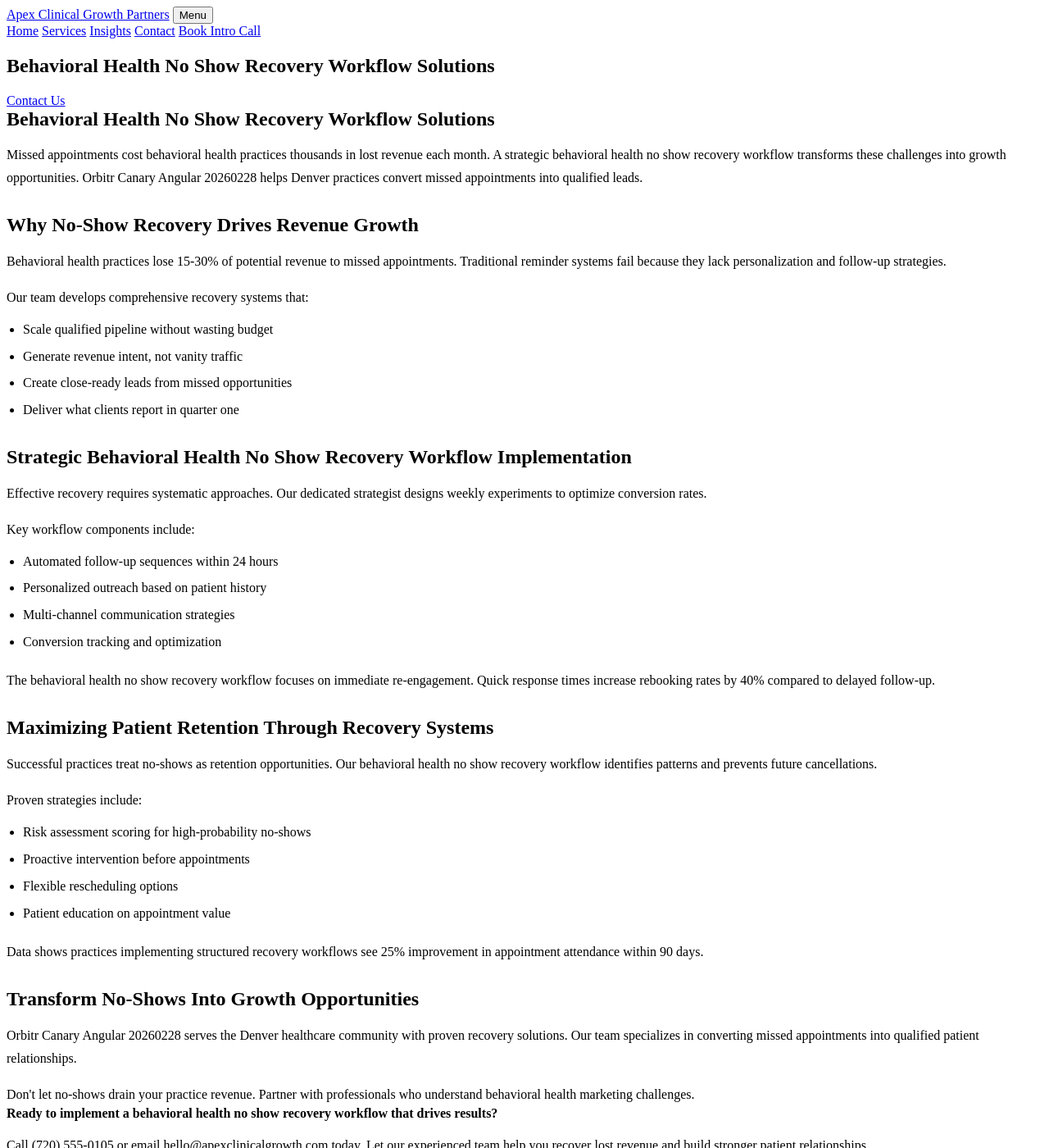
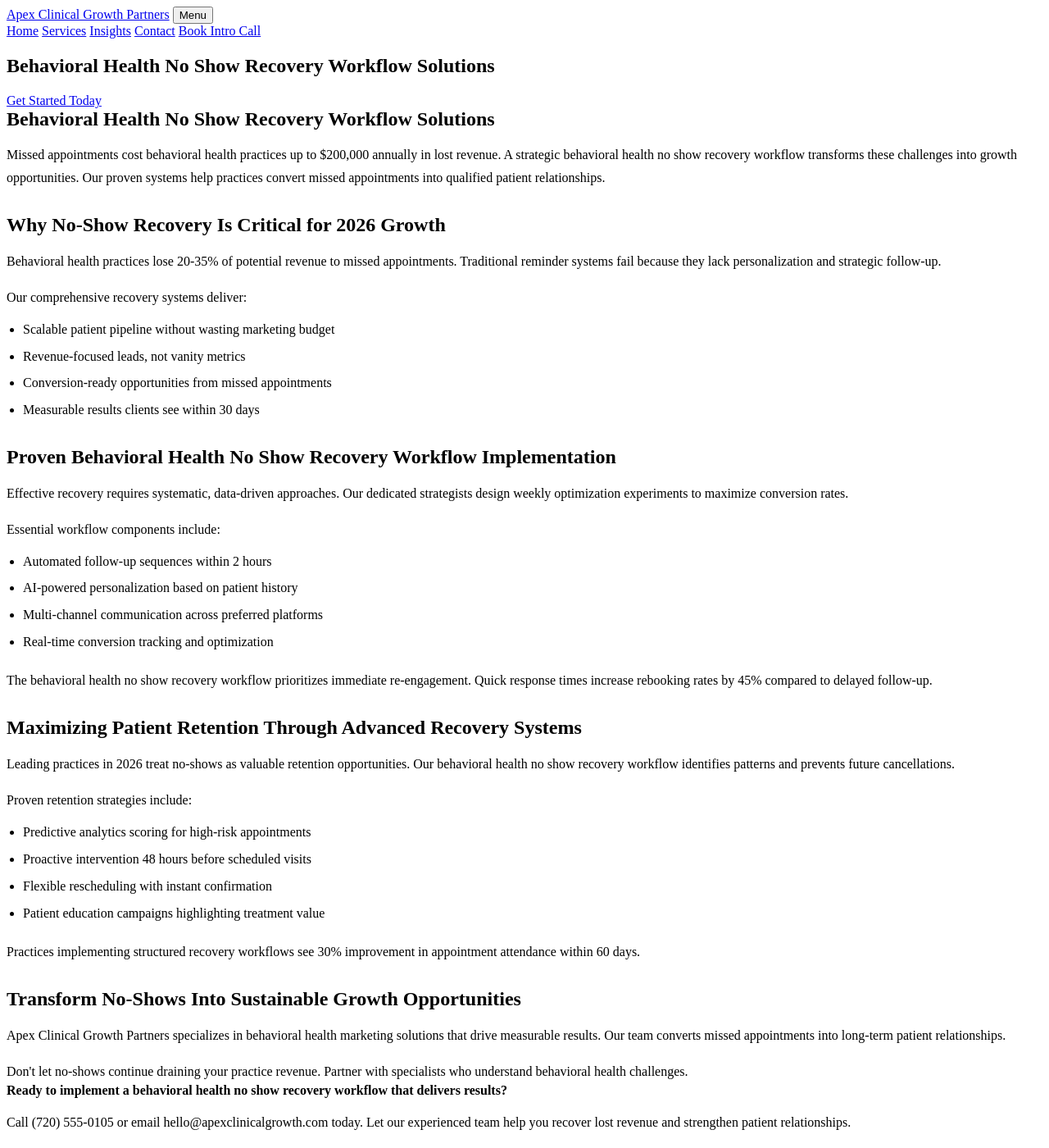
Before and after one commit to prjctlphbt/orbitr-canary-angular-20260228, a Jekyll site: the page angular-behavioral-noshow-20260228144655.html, which Jekyll copies as it is, in a window 1280 px wide and 1400 px high. Shown: the whole window at 82% size. Built offline with Jekyll 4.4.1, drawn with Linux system fonts in a browser that asks for light colours; some of the changed text lies outside the part shown.

Commit message:
Refresh and update content: angular-behavioral-noshow-20260228144655.html

```diff
--- a/angular-behavioral-noshow-20260228144655.html
+++ b/angular-behavioral-noshow-20260228144655.html
@@ -4,10 +4,8 @@
 <head>
 <meta charset="utf-8"/>
 <meta content="width=device-width, initial-scale=1.0" name="viewport"/>
-<meta content="Reduce missed appointments in behavioral health. Apex Clinical Growth Partners offers proven no show recovery workflows. Optimize your practice today.
-
-Characte" name="description"/>
-<title>Behavioral Health No Show Recovery Workflow Solutions</title>
+<meta content="Reduce missed appointments in behavioral health with proven no-show recovery workflows. Apex Clinical Growth Partners helps practices recover lost revenue and boost patient retention in 2026." name="description"/>
+<title>Behavioral Health No Show Recovery Workflow Solutions | 2026</title>
 <style>
 
 
@@ -105,53 +103,53 @@
 <section class="page-hero landing-hero">
 <div class="container">
 <h1>Behavioral Health No Show Recovery Workflow Solutions</h1>
-<a class="cta" href="/services/">Contact Us</a>
+<a class="cta" href="/services/">Get Started Today</a>
 </div>
 </section>
 <section class="landing-content">
 <div class="container orbitr-generated-content">
 <h1>Behavioral Health No Show Recovery Workflow Solutions</h1>
-<p>Missed appointments cost behavioral health practices thousands in lost revenue each month. A strategic behavioral health no show recovery workflow transforms these challenges into growth opportunities. Orbitr Canary Angular 20260228 helps Denver practices convert missed appointments into qualified leads.</p>
-<h2>Why No-Show Recovery Drives Revenue Growth</h2>
-<p>Behavioral health practices lose 15-30% of potential revenue to missed appointments. Traditional reminder systems fail because they lack personalization and follow-up strategies.</p>
-<p>Our team develops comprehensive recovery systems that:</p>
+<p>Missed appointments cost behavioral health practices up to $200,000 annually in lost revenue. A strategic behavioral health no show recovery workflow transforms these challenges into growth opportunities. Our proven systems help practices convert missed appointments into qualified patient relationships.</p>
+<h2>Why No-Show Recovery Is Critical for 2026 Growth</h2>
+<p>Behavioral health practices lose 20-35% of potential revenue to missed appointments. Traditional reminder systems fail because they lack personalization and strategic follow-up.</p>
+<p>Our comprehensive recovery systems deliver:</p>
 <ul>
-<li>Scale qualified pipeline without wasting budget</li>
-<li>Generate revenue intent, not vanity traffic</li>
-<li>Create close-ready leads from missed opportunities</li>
-<li>Deliver what clients report in quarter one</li>
+<li>Scalable patient pipeline without wasting marketing budget</li>
+<li>Revenue-focused leads, not vanity metrics</li>
+<li>Conversion-ready opportunities from missed appointments</li>
+<li>Measurable results clients see within 30 days</li>
 </ul>
-<h2>Strategic Behavioral Health No Show Recovery Workflow Implementation</h2>
-<p>Effective recovery requires systematic approaches. Our dedicated strategist designs weekly experiments to optimize conversion rates.</p>
-<p>Key workflow components include:</p>
+<h2>Proven Behavioral Health No Show Recovery Workflow Implementation</h2>
+<p>Effective recovery requires systematic, data-driven approaches. Our dedicated strategists design weekly optimization experiments to maximize conversion rates.</p>
+<p>Essential workflow components include:</p>
 <ul>
-<li>Automated follow-up sequences within 24 hours</li>
-<li>Personalized outreach based on patient history</li>
-<li>Multi-channel communication strategies</li>
-<li>Conversion tracking and optimization</li>
+<li>Automated follow-up sequences within 2 hours</li>
+<li>AI-powered personalization based on patient history</li>
+<li>Multi-channel communication across preferred platforms</li>
+<li>Real-time conversion tracking and optimization</li>
 </ul>
-<p>The behavioral health no show recovery workflow focuses on immediate re-engagement. Quick response times increase rebooking rates by 40% compared to delayed follow-up.</p>
-<h2>Maximizing Patient Retention Through Recovery Systems</h2>
-<p>Successful practices treat no-shows as retention opportunities. Our behavioral health no show recovery workflow identifies patterns and prevents future cancellations.</p>
-<p>Proven strategies include:</p>
+<p>The behavioral health no show recovery workflow prioritizes immediate re-engagement. Quick response times increase rebooking rates by 45% compared to delayed follow-up.</p>
+<h2>Maximizing Patient Retention Through Advanced Recovery Systems</h2>
+<p>Leading practices in 2026 treat no-shows as valuable retention opportunities. Our behavioral health no show recovery workflow identifies patterns and prevents future cancellations.</p>
+<p>Proven retention strategies include:</p>
 <ul>
-<li>Risk assessment scoring for high-probability no-shows</li>
-<li>Proactive intervention before appointments</li>
-<li>Flexible rescheduling options</li>
-<li>Patient education on appointment value</li>
+<li>Predictive analytics scoring for high-risk appointments</li>
+<li>Proactive intervention 48 hours before scheduled visits</li>
+<li>Flexible rescheduling with instant confirmation</li>
+<li>Patient education campaigns highlighting treatment value</li>
 </ul>
-<p>Data shows practices implementing structured recovery workflows see 25% improvement in appointment attendance within 90 days.</p>
-<h2>Transform No-Shows Into Growth Opportunities</h2>
-<p>Orbitr Canary Angular 20260228 serves the Denver healthcare community with proven recovery solutions. Our team specializes in converting missed appointments into qualified patient relationships.</p>
-<p>Don't let no-shows drain your practice revenue. Partner with professionals who understand behavioral health marketing challenges.</p>
-<strong>Ready to implement a behavioral health no show recovery workflow that drives results?</strong>
-<p>Call (720) 555-0105 or email hello@apexclinicalgrowth.com today. Let our experienced team help you recover lost revenue and build stronger patient relationships.</p>
+<p>Practices implementing structured recovery workflows see 30% improvement in appointment attendance within 60 days.</p>
+<h2>Transform No-Shows Into Sustainable Growth Opportunities</h2>
+<p>Apex Clinical Growth Partners specializes in behavioral health marketing solutions that drive measurable results. Our team converts missed appointments into long-term patient relationships.</p>
+<p>Don't let no-shows continue draining your practice revenue. Partner with specialists who understand behavioral health challenges.</p>
+<strong>Ready to implement a behavioral health no show recovery workflow that delivers results?</strong>
+<p>Call (720) 555-0105 or email hello@apexclinicalgrowth.com today. Let our experienced team help you recover lost revenue and strengthen patient relationships.</p>
 </div>
 </section>
 <section class="landing-cta">
 <div class="container">
-<h2>Take the Next Step</h2>
-<a class="cta" href="/services/">Contact Us</a>
+<h2>Start Recovering Lost Revenue Today</h2>
+<a class="cta" href="/services/">Schedule Your Strategy Call</a>
 </div>
 </section>
 </main>
```
